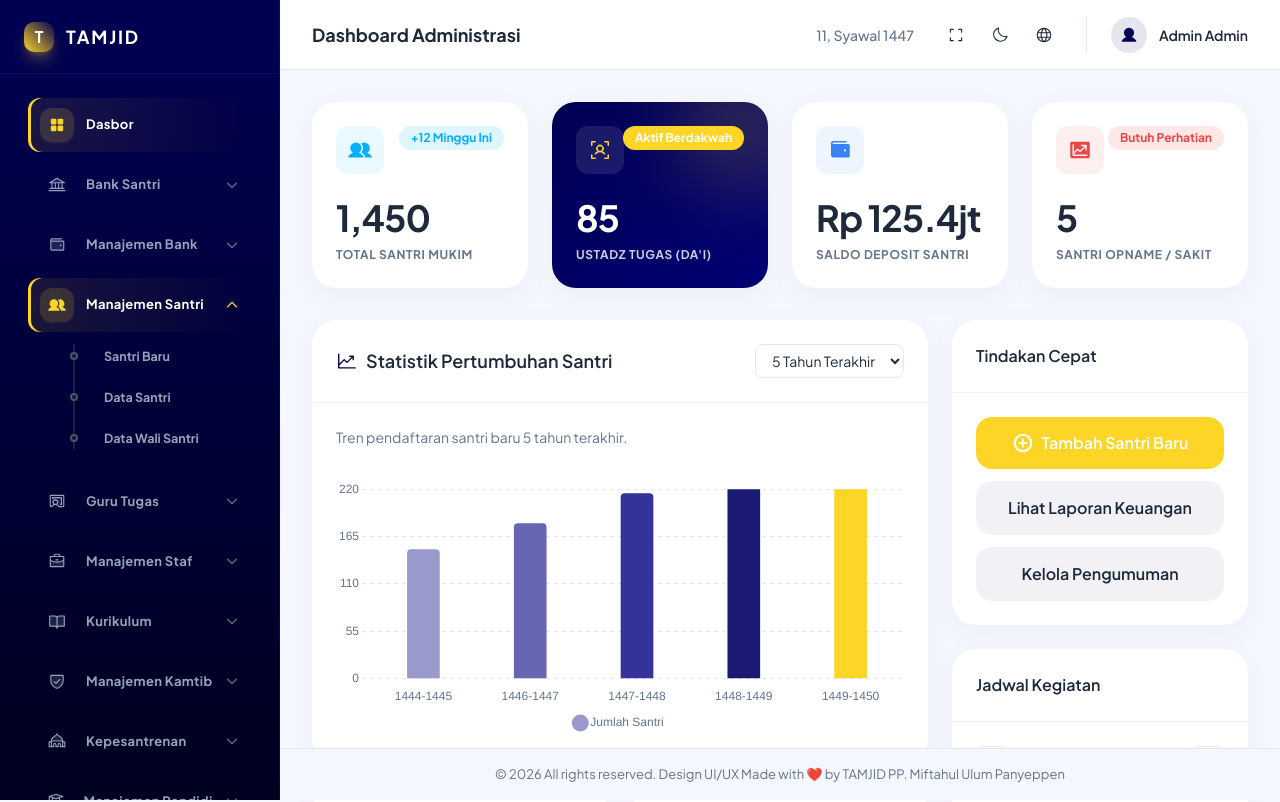
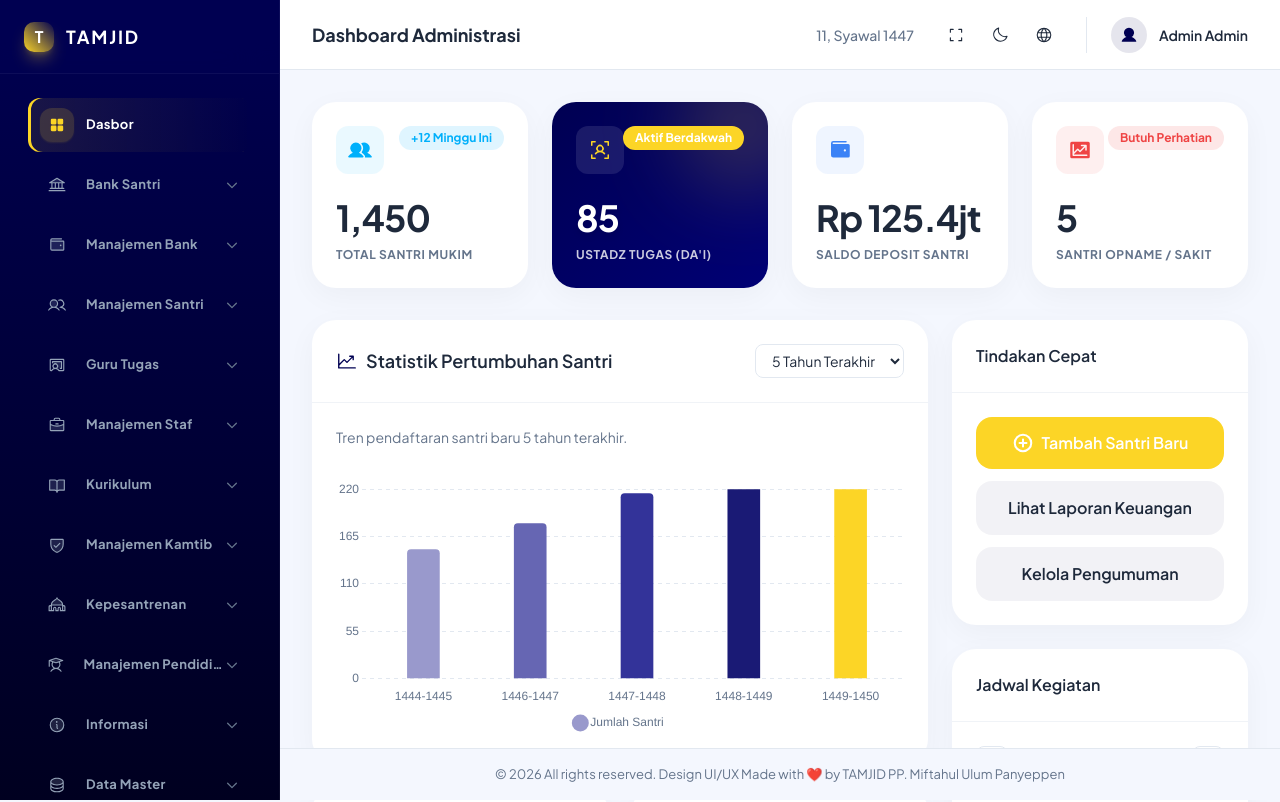
Before and after one commit to hmdevelop19-source/design-apps, a React (Vite) app: page / in a window 1280 px wide. Shown: the top 802 px of the page. Built offline with nearby package versions, Linux system fonts and the light colour scheme.

Commit message:
fix(ui): close all sidebar menus by default

```diff
--- a/src/components/Sidebar.jsx
+++ b/src/components/Sidebar.jsx
@@ -34,7 +34,7 @@ const navItems = [
 ];
 
 export default function Sidebar({ isOpen, onClose, onNavigate, activePage }) {
-  const [openMenus, setOpenMenus] = useState({ 'manajemen-santri': true }); // Open by default since user asked for it
+  const [openMenus, setOpenMenus] = useState({}); // Default all menus closed
 
   const toggleSubMenu = (id, e) => {
     e.preventDefault();
```
